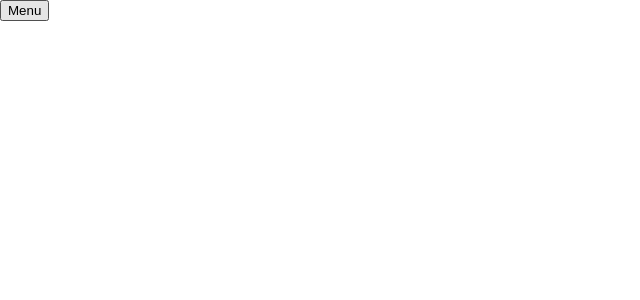
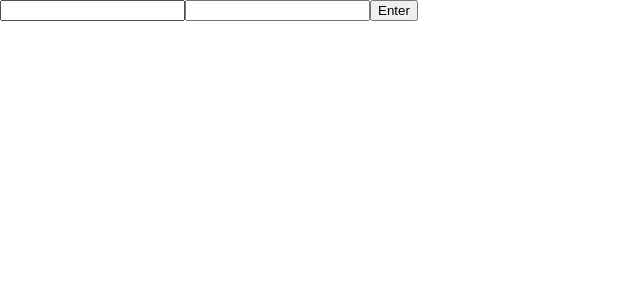
Before and after one commit to WebsterAlan/prodent, an Angular app in the folder prodent/: page / in a window 1280 px wide. Shown: the top 300 px of the page, without its empty margins (0-640 px from the left). Built offline with nearby package versions, Linux system fonts and the light colour scheme.

Commit message:
Componente de login

```diff
--- a/prodent/src/app/app.component.html
+++ b/prodent/src/app/app.component.html
@@ -1,5 +1 @@
-<button mat-button [matMenuTriggerFor]="menu">Menu</button>
-<mat-menu #menu="matMenu">
-  <button mat-menu-item>Item 1</button>
-  <button mat-menu-item>Item 2</button>
-</mat-menu>
+<app-login></app-login>
--- a/prodent/src/app/app.module.ts
+++ b/prodent/src/app/app.module.ts
@@ -5,11 +5,13 @@
 import { OauthComponent } from './oauth/oauth.component';
 import { BrowserAnimationsModule } from '@angular/platform-browser/animations';
 import { MatMenuModule } from '@angular/material/menu';
+import { LoginComponent } from './login/login.component';
 
 @NgModule({
   declarations: [
     AppComponent,
-    OauthComponent
+    OauthComponent,
+    LoginComponent
   ],
   imports: [
     BrowserModule,
--- /dev/null
+++ b/prodent/src/app/login/login.component.html
@@ -0,0 +1,11 @@
+
+<html>
+
+    <body>
+      <input name="user">
+      <input name="password">
+      <button>Enter</button>
+    </body>
+
+
+    </html>
--- /dev/null
+++ b/prodent/src/app/login/login.component.ts
@@ -0,0 +1,15 @@
+import { Component, OnInit } from '@angular/core';
+
+@Component({
+  selector: 'app-login',
+  templateUrl: './login.component.html',
+  styleUrls: ['./login.component.css']
+})
+export class LoginComponent implements OnInit {
+
+  constructor() { }
+
+  ngOnInit(): void {
+  }
+
+}
--- a/prodent/src/main.ts
+++ b/prodent/src/main.ts
@@ -1,6 +1,5 @@
 import { enableProdMode } from '@angular/core';
 import { platformBrowserDynamic } from '@angular/platform-browser-dynamic';
-
 import { AppModule } from './app/app.module';
 import { environment } from './environments/environment';
 
```
Also changed, not shown: prodent/src/app/login/login.component.css (added), 1 other file (tests, documents, lock files or other folders).
